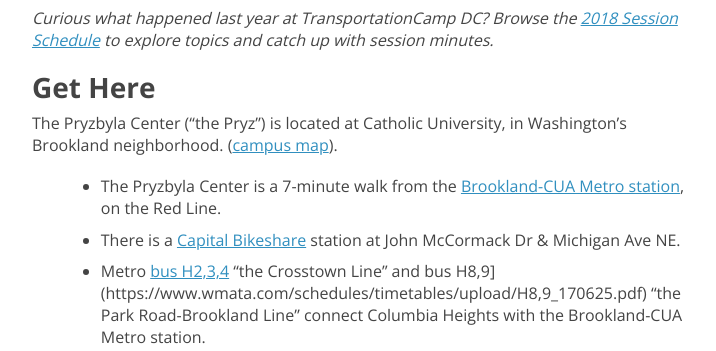
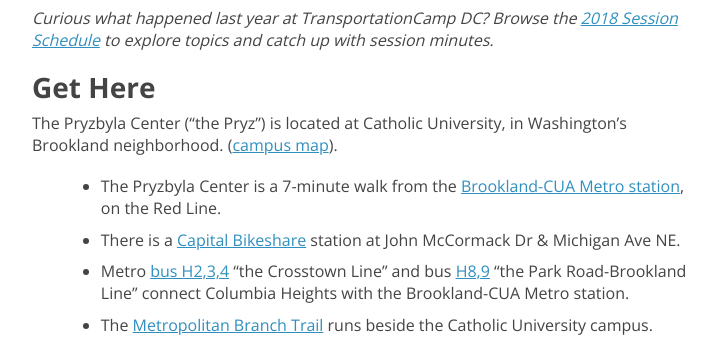
Before and after one commit to transpocamp/transportationcamp.org, a Jekyll site: the page built from events/dc2019/index.markdown, in a window 1280 px wide and 900 px high, scrolled down 691 px, cut to the strip 0-351 px from the top of the window. Shown: the whole strip, without its empty margins (272-988 px from the left). Built offline with Jekyll 4.4.1, drawn with Linux system fonts in a browser that asks for light colours; nearby versions of some CDN libraries.

Commit message:
fix link

```diff
--- a/events/dc2019/index.markdown
+++ b/events/dc2019/index.markdown
@@ -23,7 +23,7 @@
 
   * The Pryzbyla Center is a 7-minute walk from the [Brookland-CUA Metro station](https://www.wmata.com/rider-guide/stations/brookland.cfm), on the Red Line.
   * There is a [Capital Bikeshare](http://www.capitalbikeshare.com/) station at John McCormack Dr & Michigan Ave NE.
-  * Metro [bus H2,3,4](https://www.wmata.com/schedules/timetables/upload/H234_181007.pdf) "the Crosstown Line" and bus H8,9](https://www.wmata.com/schedules/timetables/upload/H8,9_170625.pdf) "the Park Road-Brookland Line" connect Columbia Heights with the Brookland-CUA Metro station.
+  * Metro [bus H2,3,4](https://www.wmata.com/schedules/timetables/upload/H234_181007.pdf) "the Crosstown Line" and bus [H8,9](https://www.wmata.com/schedules/timetables/upload/H8,9_170625.pdf) "the Park Road-Brookland Line" connect Columbia Heights with the Brookland-CUA Metro station.
   * The [Metropolitan Branch Trail](http://metbranchtrail.com/) runs beside the Catholic University campus.
 
 <iframe src="https://www.google.com/maps/embed?pb=!1m18!1m12!1m3!1d3103.49421758233!2d-77.00036768464848!3d38.93553647956479!2m3!1f0!2f0!3f0!3m2!1i1024!2i768!4f13.1!3m3!1m2!1s0x89b7c7ef7869ab0f%3A0xb6a69963f532d74c!2sEdward+J.+Pryzbyla+University+Center%2C+Washington%2C+DC+20064!5e0!3m2!1sen!2sus!4v1543885019614" width="680" height="340" frameborder="0" style="border:0" allowfullscreen></iframe>
```
